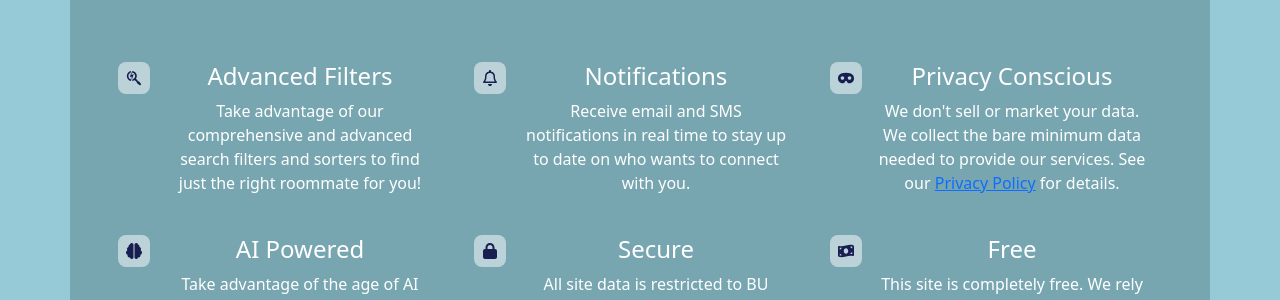
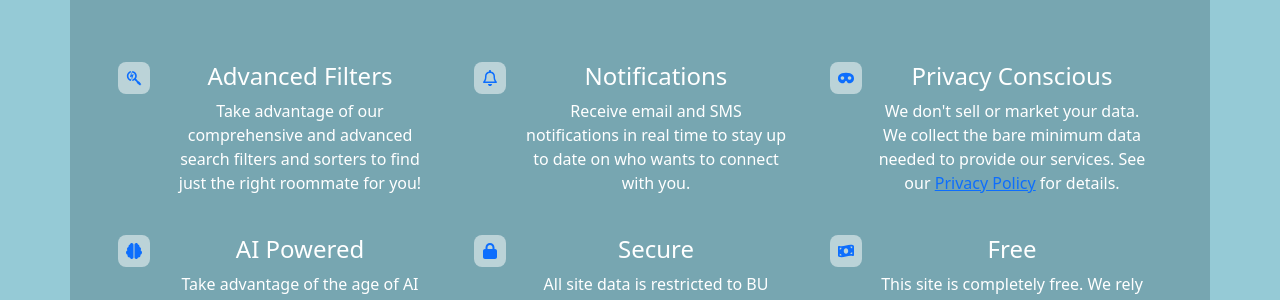
Before and after one commit to cs411-team-8/roomie4me, a React (Create React App) app in the folder frontend/: page / in a window 1280 px wide. Shown: the part 599-899 px from the top of the page. Built offline with nearby package versions, Linux system fonts and the light colour scheme.

Commit message:
Fixed icons colour

```diff
--- a/frontend/src/components/AboutUs/AboutUs.js
+++ b/frontend/src/components/AboutUs/AboutUs.js
@@ -91,7 +91,7 @@ function AboutUs() {
                     viewBox="-26 0 512 512"
                     width="1em"
                     height="1em"
-                    fill="currentColor"
+                    fill="#0d6efd"
                   >
                     <path d="M220.6 130.3l-67.2 28.2V43.2L98.7 233.5l54.7-24.2v130.3l67.2-209.3zm-83.2-96.7l-1.3 4.7-15.2 52.9C80.6 106.7 52 145.8 52 191.5c0 52.3 34.3 95.9 83.4 105.5v53.6C57.5 340.1 0 272.4 0 191.6c0-80.5 59.8-147.2 137.4-158zm311.4 447.2c-11.2 11.2-23.1 12.3-28.6 10.5-5.4-1.8-27.1-19.9-60.4-44.4-33.3-24.6-33.6-35.7-43-56.7-9.4-20.9-30.4-42.6-57.5-52.4l-9.7-14.7c-24.7 16.9-53 26.9-81.3 28.7l2.1-6.6 15.9-49.5c46.5-11.9 80.9-54 80.9-104.2 0-54.5-38.4-102.1-96-107.1V32.3C254.4 37.4 320 106.8 320 191.6c0 33.6-11.2 64.7-29 90.4l14.6 9.6c9.8 27.1 31.5 48 52.4 57.4s32.2 9.7 56.8 43c24.6 33.2 42.7 54.9 44.5 60.3s.7 17.3-10.5 28.5zm-9.9-17.9c0-4.4-3.6-8-8-8s-8 3.6-8 8 3.6 8 8 8 8-3.6 8-8z" />
                   </svg>
@@ -113,7 +113,7 @@ function AboutUs() {
                     viewBox="-32 0 512 512"
                     width="1em"
                     height="1em"
-                    fill="currentColor"
+                    fill="#0d6efd"
                   >
                     <path d="M256 32V49.88C328.5 61.39 384 124.2 384 200V233.4C384 278.8 399.5 322.9 427.8 358.4L442.7 377C448.5 384.2 449.6 394.1 445.6 402.4C441.6 410.7 433.2 416 424 416H24C14.77 416 6.365 410.7 2.369 402.4C-1.628 394.1-.504 384.2 5.26 377L20.17 358.4C48.54 322.9 64 278.8 64 233.4V200C64 124.2 119.5 61.39 192 49.88V32C192 14.33 206.3 0 224 0C241.7 0 256 14.33 256 32V32zM216 96C158.6 96 112 142.6 112 200V233.4C112 281.3 98.12 328 72.31 368H375.7C349.9 328 336 281.3 336 233.4V200C336 142.6 289.4 96 232 96H216zM288 448C288 464.1 281.3 481.3 269.3 493.3C257.3 505.3 240.1 512 224 512C207 512 190.7 505.3 178.7 493.3C166.7 481.3 160 464.1 160 448H288z" />
                   </svg>
@@ -135,7 +135,7 @@ function AboutUs() {
                     viewBox="0 -32 576 576"
                     width="1em"
                     height="1em"
-                    fill="currentColor"
+                    fill="#0d6efd"
                   >
                     <path d="M288 64C39.52 64 0 182.1 0 273.5C0 379.5 78.8 448 176 448c27.33 0 51.21-6.516 66.11-36.79l19.93-40.5C268.3 358.6 278.1 352.4 288 352.1c9.9 .3711 19.7 6.501 25.97 18.63l19.93 40.5C348.8 441.5 372.7 448 400 448c97.2 0 176-68.51 176-174.5C576 182.1 536.5 64 288 64zM160 320c-35.35 0-64-28.65-64-64s28.65-64 64-64c35.35 0 64 28.65 64 64S195.3 320 160 320zM416 320c-35.35 0-64-28.65-64-64s28.65-64 64-64c35.35 0 64 28.65 64 64S451.3 320 416 320z" />
                   </svg>
@@ -158,7 +158,7 @@ function AboutUs() {
                     viewBox="0 0 512 512"
                     width="1em"
                     height="1em"
-                    fill="currentColor"
+                    fill="#0d6efd"
                   >
                     <path d="M184 0C214.9 0 240 25.07 240 56V456C240 486.9 214.9 512 184 512C155.1 512 131.3 490.1 128.3 461.9C123.1 463.3 117.6 464 112 464C76.65 464 48 435.3 48 400C48 392.6 49.27 385.4 51.59 378.8C21.43 367.4 0 338.2 0 304C0 272.1 18.71 244.5 45.77 231.7C37.15 220.8 32 206.1 32 192C32 161.3 53.59 135.7 82.41 129.4C80.84 123.9 80 118 80 112C80 82.06 100.6 56.92 128.3 49.93C131.3 21.86 155.1 0 184 0zM383.7 49.93C411.4 56.92 432 82.06 432 112C432 118 431.2 123.9 429.6 129.4C458.4 135.7 480 161.3 480 192C480 206.1 474.9 220.8 466.2 231.7C493.3 244.5 512 272.1 512 304C512 338.2 490.6 367.4 460.4 378.8C462.7 385.4 464 392.6 464 400C464 435.3 435.3 464 400 464C394.4 464 388.9 463.3 383.7 461.9C380.7 490.1 356.9 512 328 512C297.1 512 272 486.9 272 456V56C272 25.07 297.1 0 328 0C356.9 0 380.7 21.86 383.7 49.93z" />
                   </svg>
@@ -180,7 +180,7 @@ function AboutUs() {
                     viewBox="-32 0 512 512"
                     width="1em"
                     height="1em"
-                    fill="currentColor"
+                    fill="#0d6efd"
                   >
                     <path d="M80 192V144C80 64.47 144.5 0 224 0C303.5 0 368 64.47 368 144V192H384C419.3 192 448 220.7 448 256V448C448 483.3 419.3 512 384 512H64C28.65 512 0 483.3 0 448V256C0 220.7 28.65 192 64 192H80zM144 192H304V144C304 99.82 268.2 64 224 64C179.8 64 144 99.82 144 144V192z" />
                   </svg>
@@ -203,7 +203,7 @@ function AboutUs() {
                     viewBox="0 -32 576 576"
                     width="1em"
                     height="1em"
-                    fill="currentColor"
+                    fill="#0d6efd"
                   >
                     <path d="M48.66 79.13C128.4 100.9 208.2 80.59 288 60.25C375 38.08 462 15.9 549 48.38C565.9 54.69 576 71.62 576 89.66V399.5C576 423.4 550.4 439.2 527.3 432.9C447.6 411.1 367.8 431.4 288 451.7C200.1 473.9 113.1 496.1 26.97 463.6C10.06 457.3 0 440.4 0 422.3V112.5C0 88.59 25.61 72.83 48.66 79.13L48.66 79.13zM287.1 352C332.2 352 368 309 368 255.1C368 202.1 332.2 159.1 287.1 159.1C243.8 159.1 207.1 202.1 207.1 255.1C207.1 309 243.8 352 287.1 352zM63.1 416H127.1C127.1 380.7 99.35 352 63.1 352V416zM63.1 143.1V207.1C99.35 207.1 127.1 179.3 127.1 143.1H63.1zM512 303.1C476.7 303.1 448 332.7 448 368H512V303.1zM448 95.1C448 131.3 476.7 159.1 512 159.1V95.1H448z" />
                   </svg>
--- a/frontend/src/components/Home/HomeAbout.js
+++ b/frontend/src/components/Home/HomeAbout.js
@@ -21,7 +21,7 @@ function HomeAbout() {
                 viewBox="-26 0 512 512"
                 width="1em"
                 height="1em"
-                fill="currentColor"
+                fill="#0d6efd"
               >
                 <path d="M220.6 130.3l-67.2 28.2V43.2L98.7 233.5l54.7-24.2v130.3l67.2-209.3zm-83.2-96.7l-1.3 4.7-15.2 52.9C80.6 106.7 52 145.8 52 191.5c0 52.3 34.3 95.9 83.4 105.5v53.6C57.5 340.1 0 272.4 0 191.6c0-80.5 59.8-147.2 137.4-158zm311.4 447.2c-11.2 11.2-23.1 12.3-28.6 10.5-5.4-1.8-27.1-19.9-60.4-44.4-33.3-24.6-33.6-35.7-43-56.7-9.4-20.9-30.4-42.6-57.5-52.4l-9.7-14.7c-24.7 16.9-53 26.9-81.3 28.7l2.1-6.6 15.9-49.5c46.5-11.9 80.9-54 80.9-104.2 0-54.5-38.4-102.1-96-107.1V32.3C254.4 37.4 320 106.8 320 191.6c0 33.6-11.2 64.7-29 90.4l14.6 9.6c9.8 27.1 31.5 48 52.4 57.4s32.2 9.7 56.8 43c24.6 33.2 42.7 54.9 44.5 60.3s.7 17.3-10.5 28.5zm-9.9-17.9c0-4.4-3.6-8-8-8s-8 3.6-8 8 3.6 8 8 8 8-3.6 8-8z" />
               </svg>
@@ -43,7 +43,7 @@ function HomeAbout() {
                 viewBox="-32 0 512 512"
                 width="1em"
                 height="1em"
-                fill="currentColor"
+                fill="#0d6efd"
               >
                 <path d="M256 32V49.88C328.5 61.39 384 124.2 384 200V233.4C384 278.8 399.5 322.9 427.8 358.4L442.7 377C448.5 384.2 449.6 394.1 445.6 402.4C441.6 410.7 433.2 416 424 416H24C14.77 416 6.365 410.7 2.369 402.4C-1.628 394.1-.504 384.2 5.26 377L20.17 358.4C48.54 322.9 64 278.8 64 233.4V200C64 124.2 119.5 61.39 192 49.88V32C192 14.33 206.3 0 224 0C241.7 0 256 14.33 256 32V32zM216 96C158.6 96 112 142.6 112 200V233.4C112 281.3 98.12 328 72.31 368H375.7C349.9 328 336 281.3 336 233.4V200C336 142.6 289.4 96 232 96H216zM288 448C288 464.1 281.3 481.3 269.3 493.3C257.3 505.3 240.1 512 224 512C207 512 190.7 505.3 178.7 493.3C166.7 481.3 160 464.1 160 448H288z" />
               </svg>
@@ -65,7 +65,7 @@ function HomeAbout() {
                 viewBox="0 -32 576 576"
                 width="1em"
                 height="1em"
-                fill="currentColor"
+                fill="#0d6efd"
               >
                 <path d="M288 64C39.52 64 0 182.1 0 273.5C0 379.5 78.8 448 176 448c27.33 0 51.21-6.516 66.11-36.79l19.93-40.5C268.3 358.6 278.1 352.4 288 352.1c9.9 .3711 19.7 6.501 25.97 18.63l19.93 40.5C348.8 441.5 372.7 448 400 448c97.2 0 176-68.51 176-174.5C576 182.1 536.5 64 288 64zM160 320c-35.35 0-64-28.65-64-64s28.65-64 64-64c35.35 0 64 28.65 64 64S195.3 320 160 320zM416 320c-35.35 0-64-28.65-64-64s28.65-64 64-64c35.35 0 64 28.65 64 64S451.3 320 416 320z" />
               </svg>
@@ -88,7 +88,7 @@ function HomeAbout() {
                 viewBox="0 0 512 512"
                 width="1em"
                 height="1em"
-                fill="currentColor"
+                fill="#0d6efd"
               >
                 <path d="M184 0C214.9 0 240 25.07 240 56V456C240 486.9 214.9 512 184 512C155.1 512 131.3 490.1 128.3 461.9C123.1 463.3 117.6 464 112 464C76.65 464 48 435.3 48 400C48 392.6 49.27 385.4 51.59 378.8C21.43 367.4 0 338.2 0 304C0 272.1 18.71 244.5 45.77 231.7C37.15 220.8 32 206.1 32 192C32 161.3 53.59 135.7 82.41 129.4C80.84 123.9 80 118 80 112C80 82.06 100.6 56.92 128.3 49.93C131.3 21.86 155.1 0 184 0zM383.7 49.93C411.4 56.92 432 82.06 432 112C432 118 431.2 123.9 429.6 129.4C458.4 135.7 480 161.3 480 192C480 206.1 474.9 220.8 466.2 231.7C493.3 244.5 512 272.1 512 304C512 338.2 490.6 367.4 460.4 378.8C462.7 385.4 464 392.6 464 400C464 435.3 435.3 464 400 464C394.4 464 388.9 463.3 383.7 461.9C380.7 490.1 356.9 512 328 512C297.1 512 272 486.9 272 456V56C272 25.07 297.1 0 328 0C356.9 0 380.7 21.86 383.7 49.93z" />
               </svg>
@@ -110,7 +110,7 @@ function HomeAbout() {
                 viewBox="-32 0 512 512"
                 width="1em"
                 height="1em"
-                fill="currentColor"
+                fill="#0d6efd"
               >
                 <path d="M80 192V144C80 64.47 144.5 0 224 0C303.5 0 368 64.47 368 144V192H384C419.3 192 448 220.7 448 256V448C448 483.3 419.3 512 384 512H64C28.65 512 0 483.3 0 448V256C0 220.7 28.65 192 64 192H80zM144 192H304V144C304 99.82 268.2 64 224 64C179.8 64 144 99.82 144 144V192z" />
               </svg>
@@ -133,7 +133,7 @@ function HomeAbout() {
                 viewBox="0 -32 576 576"
                 width="1em"
                 height="1em"
-                fill="currentColor"
+                fill="#0d6efd"
               >
                 <path d="M48.66 79.13C128.4 100.9 208.2 80.59 288 60.25C375 38.08 462 15.9 549 48.38C565.9 54.69 576 71.62 576 89.66V399.5C576 423.4 550.4 439.2 527.3 432.9C447.6 411.1 367.8 431.4 288 451.7C200.1 473.9 113.1 496.1 26.97 463.6C10.06 457.3 0 440.4 0 422.3V112.5C0 88.59 25.61 72.83 48.66 79.13L48.66 79.13zM287.1 352C332.2 352 368 309 368 255.1C368 202.1 332.2 159.1 287.1 159.1C243.8 159.1 207.1 202.1 207.1 255.1C207.1 309 243.8 352 287.1 352zM63.1 416H127.1C127.1 380.7 99.35 352 63.1 352V416zM63.1 143.1V207.1C99.35 207.1 127.1 179.3 127.1 143.1H63.1zM512 303.1C476.7 303.1 448 332.7 448 368H512V303.1zM448 95.1C448 131.3 476.7 159.1 512 159.1V95.1H448z" />
               </svg>
```
